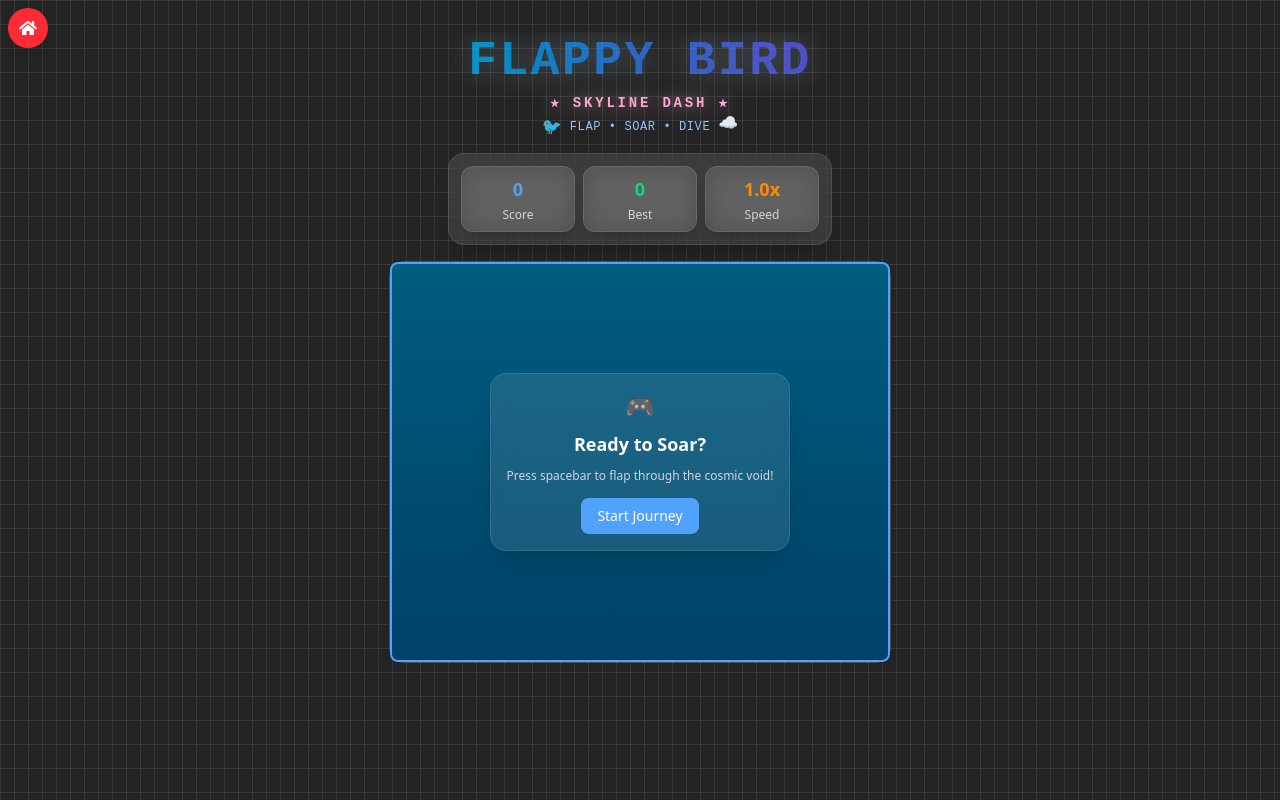
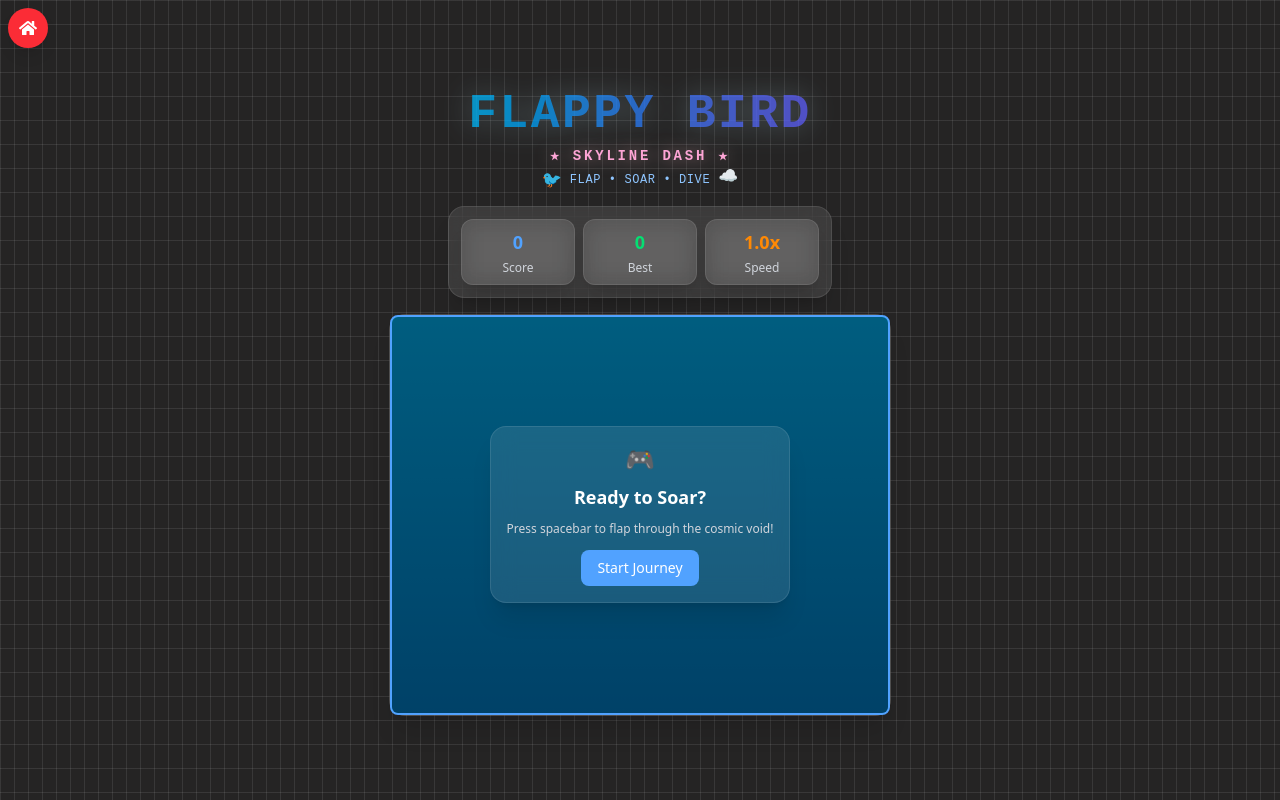
Before and after one commit to BeckettFrey/Portfolio, a Next.js app in the folder client/: page /games/flappy-bird in a window 1280 px wide. Built offline with nearby package versions, Linux system fonts and the light colour scheme.

Commit message:
redeploy

```diff
--- a/client/src/layout/CorePage.jsx
+++ b/client/src/layout/CorePage.jsx
@@ -20,8 +20,11 @@
   };
 
   const containerClasses = [
-    containerFixed ? 'fixed inset-0 w-screen h-screen overflow-hidden' : 'relative min-h-screen',
+    containerFixed
+      ? 'fixed inset-0 overflow-hidden flex flex-col items-center justify-start'
+      : 'relative min-h-screen',
     'min-w-screen text-white font-sans overflow-x-hidden leading-tight',
+    'pb-[env(safe-area-inset-bottom)] pt-[env(safe-area-inset-top)]',
   ].join(' ');
 
   return (
@@ -31,9 +34,11 @@
 
       {/* Optional Header */}
       {header && (
-        <div className="relative z-1 text-center mt-4">
+        <div className="relative z-10 text-center mt-4 flex-shrink-0 px-4">
           <div className="absolute left-1/2 top-1/2 -translate-x-1/2 -translate-y-1/2 w-[100vw] h-[50vw] max-w-[800px] bg-[radial-gradient(closest-side,#ffffff4d_0%,transparent_90%)] rounded-full blur-3xl opacity-40 -z-10 pointer-events-none" />
-          <h1 className={`text-${headingSize} font-bold bg-gradient-to-r from-blue-400 to-purple-400 bg-clip-text text-transparent mb-6 leading-[1.2] pb-2`}>
+          <h1
+            className={`text-${headingSize} font-bold bg-gradient-to-r from-blue-400 to-purple-400 bg-clip-text text-transparent mb-6 leading-[1.2] pb-2`}
+          >
             {header}
           </h1>
           <div className="w-24 h-1 bg-gradient-to-r from-blue-400 to-purple-400 mx-auto rounded-full" />
@@ -54,7 +59,7 @@
       )}
 
       {/* Main Content */}
-      <div className="container mx-auto p-4 lg:p-8 max-w-4xl z-1 relative page-container">
+      <div className="container mx-auto px-4 lg:px-8 max-w-4xl z-10 relative page-container flex-grow overflow-hidden">
         {children}
       </div>
     </div>
```
